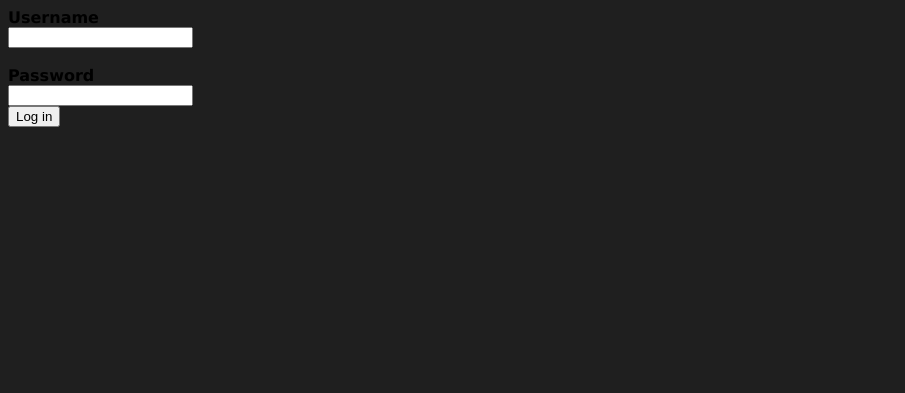
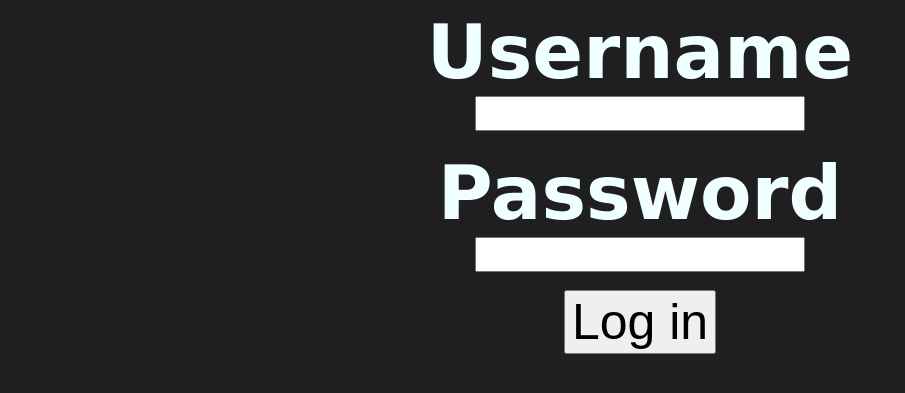
Before and after one commit to ceceayo/school-spotify-kloon, a Django app: page /accounts/login/ in a window 1280 px wide. Shown: the top 393 px of the page, without its empty margins (0-905 px from the left). Run offline with Django 4.2, Linux system fonts and the light colour scheme.

Commit message:
quick style change(still work in progress)

```diff
--- a/site/spotifykloon/templates/registration/login.html
+++ b/site/spotifykloon/templates/registration/login.html
@@ -5,18 +5,21 @@
         </style>
     </head>
     <body>
+        <center>
         <form action="." method="post">
-        <b>  <label style="font-family: Verdana,sans-serif;" for="username">Username</label> </b>
+        <b>  <label style="font-family: Verdana,sans-serif; color:azure; font-size:75px;" for="username">Username</label> </b>
             <br>
-            <input type="text" id="username" name="username">
+            <input type="text" id="username" name="username" style="font-size:25px;">
             <br>
             <br>
-            <b> <label style="font-family: Verdana,sans-serif;" for="password">Password</label> </b>
+            <b> <label style="font-family: Verdana,sans-serif; color:azure; font-size:75px;" for="password">Password</label> </b>
             <br>
-            <input type="password" id="password" name="password">
+            <input type="password" id="password" name="password" style="font-size:25px;">
+            <br>
             <br>
             {% csrf_token %}
-            <input type="submit" value="Log in">
+            <input type="submit" value="Log in"style="font-size:50px;">
         </form>
+        </center>
     </body>
 </html>
```
